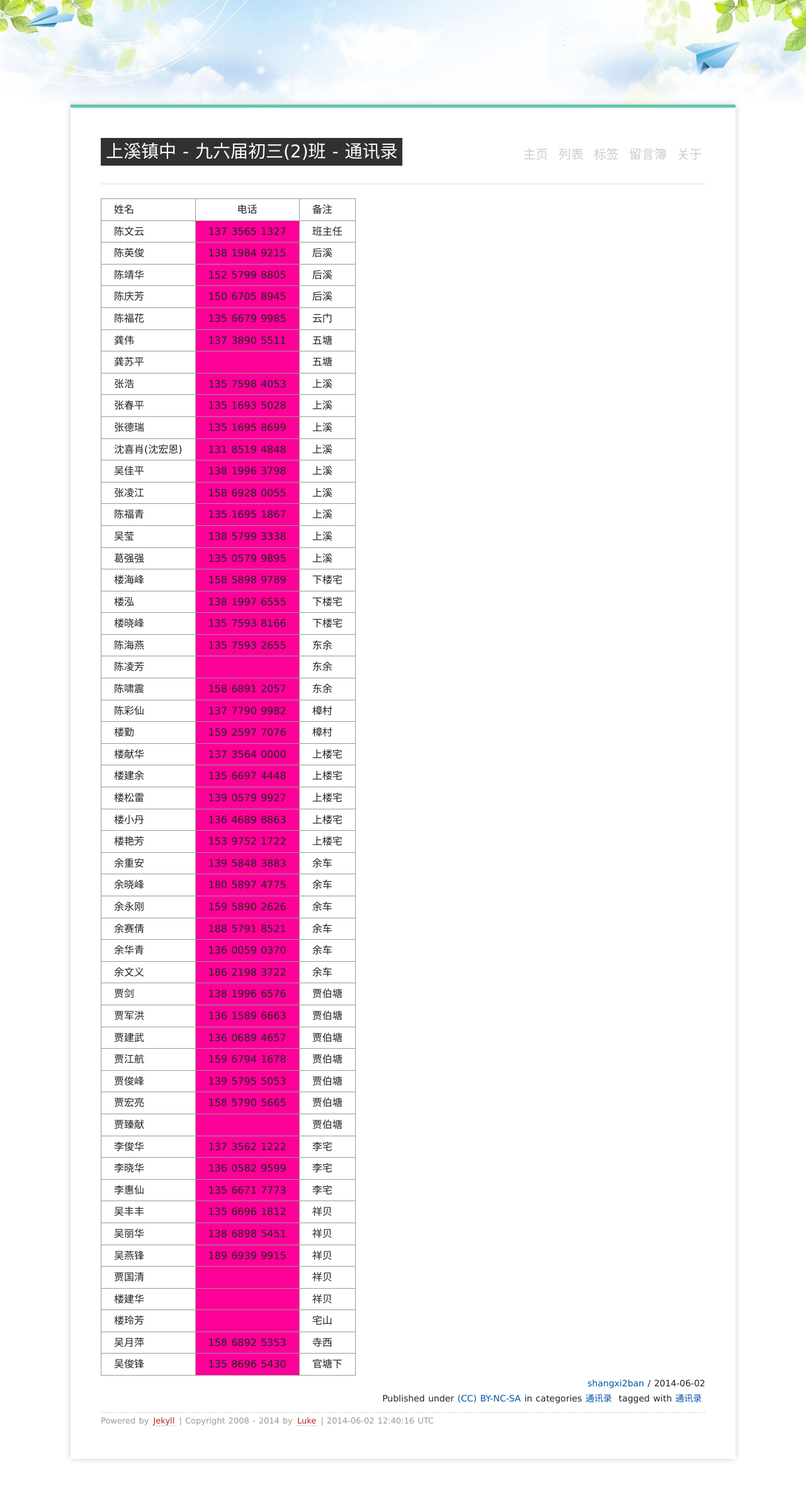
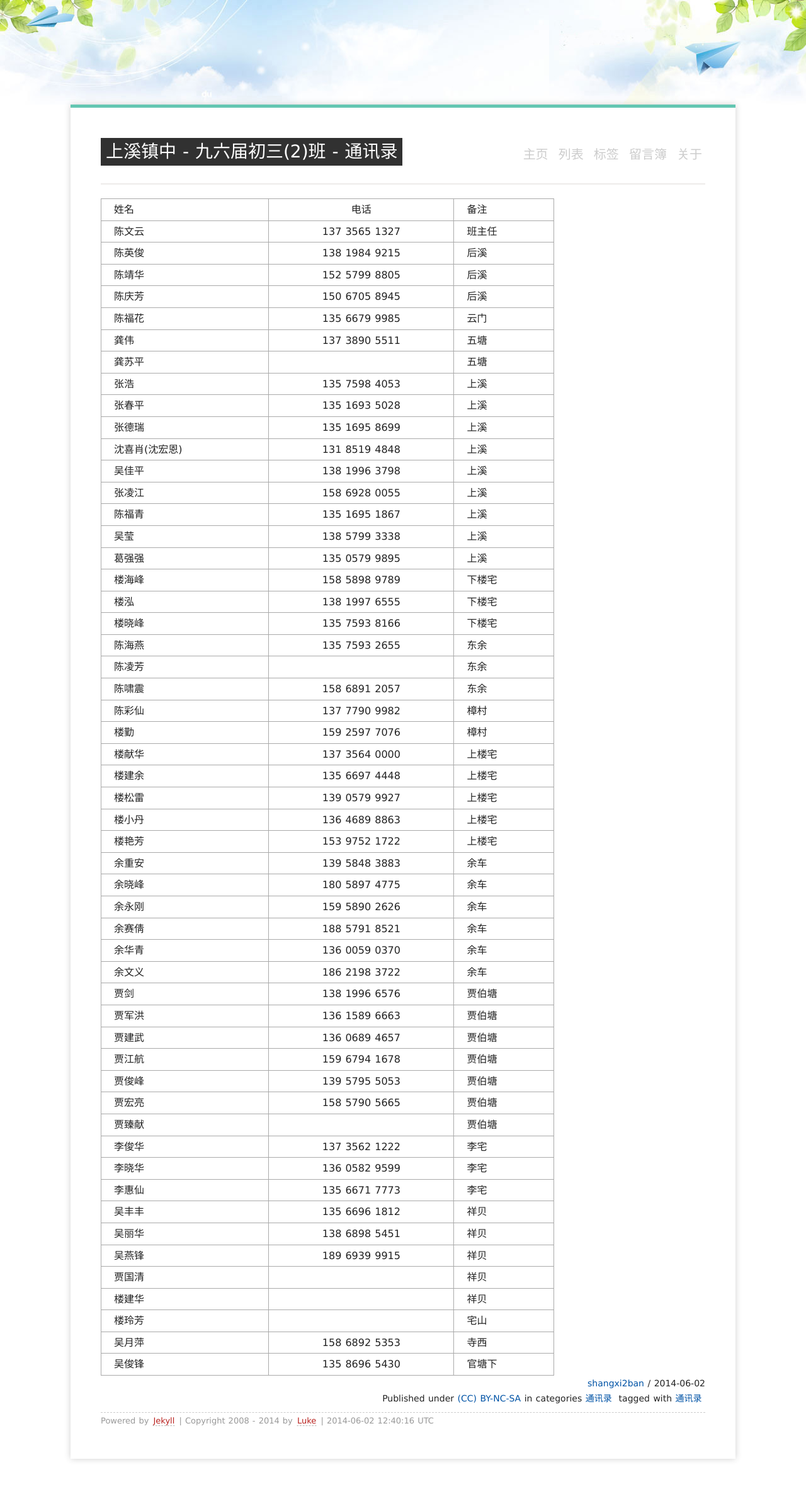
Before and after one commit to shangxi2ban/shangxi2ban.github.io, a Jekyll site: the page built from _posts/2014/2014-06-02-tongxunlu.md, in a window 1280 px wide. Shown: the whole page at 63% size. Built offline with Jekyll 4.4.1, drawn with Linux system fonts in a browser that asks for light colours; Markdown is read by kramdown in place of the engine named in the settings; comment, search, counter and statistics services are not loaded.

Commit message:
daily updates

```diff
--- a/media/css/screen.css
+++ b/media/css/screen.css
@@ -43,14 +43,15 @@ q:before, q:after {
 table {
 	border-collapse: collapse;
 	border-spacing: 0;
-    border: 1px solid #999;
+    border: 1px solid #aaa;
+    width:75%;
 }
 
 th, td {
     line-height: 1.6em;
     padding: 4px;
     padding:4px 20px;
-    border: 1px solid #999;
+    border: 1px solid #aaa;
 }
 
 th.hname { text-align: left;}
@@ -58,7 +59,7 @@ th.hphone { text-align: center;}
 th.hremark { text-align: left;}
 
 td.name { text-align: left;}
-td.phone { text-align: center; background: #f09;}
+td.phone { text-align: center;}
 td.remark { text-align: left;}
 
 body{
```
